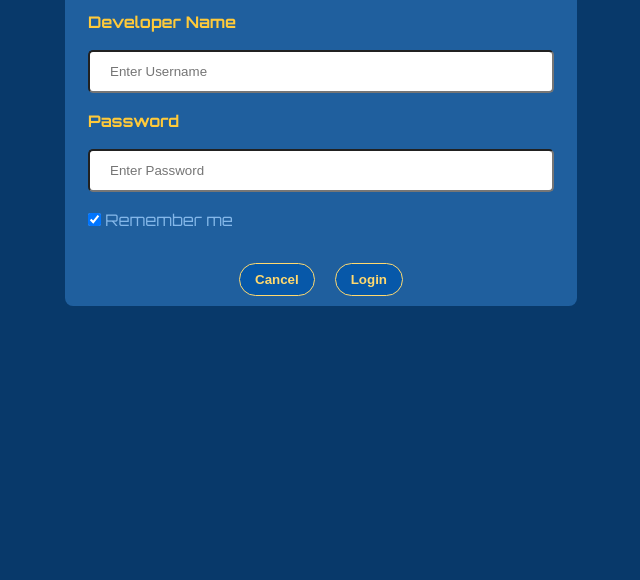
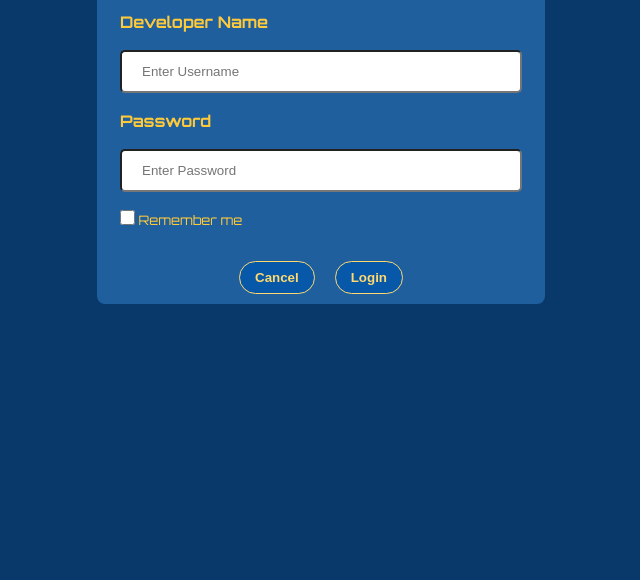
Before and after one commit to S3bas7ian123/CodeThrone_repo, a plain HTML site: page index.html in a window 1280 px wide. Shown: the part 220-800 px from the top of the page, without its empty margins (319-959 px from the left). Drawn offline with Linux system fonts and the light colour scheme; a web font is replaced by a local one.

Commit message:
Set lables settings

```diff
--- a/index.html
+++ b/index.html
@@ -47,7 +47,7 @@
                 <input type="password" placeholder="Enter Password" name="psw" required>
 
                 <label class="labelRemMe">
-                <input type="checkbox" checked="checked" name="remember"> Remember me
+                <input type="checkbox" name="remember" class="checkMark"> Remember me
                 </label>
             </main>
             <footer>
--- a/style.css
+++ b/style.css
@@ -123,7 +123,7 @@ button {
 
 form {
     margin: 5% auto 15% auto;
-    width: 40%;
+    width: 35%;
     background-color:  rgba(38, 107, 175, 0.767);
     border-radius: 8px;
 }
@@ -159,7 +159,7 @@ label {
 }
 
 .labelRemMe {
-    color: rgba(162, 209, 255, 0.767);
+    font-size: 13px;
 }
 
 input[type=text], input[type=password] {
@@ -172,11 +172,15 @@ input[type=text], input[type=password] {
     font-family: 'Gruppo', sans-serif;
 }
 
+.checkMark {
+    height: 15px;
+    width: 15px;
+}
+
 footer {
     padding: 10px;
     display: flex;
     justify-content: center;
     align-items: center;
     gap: 20px;
-    /* background-color: antiquewhite; */
 }
```
